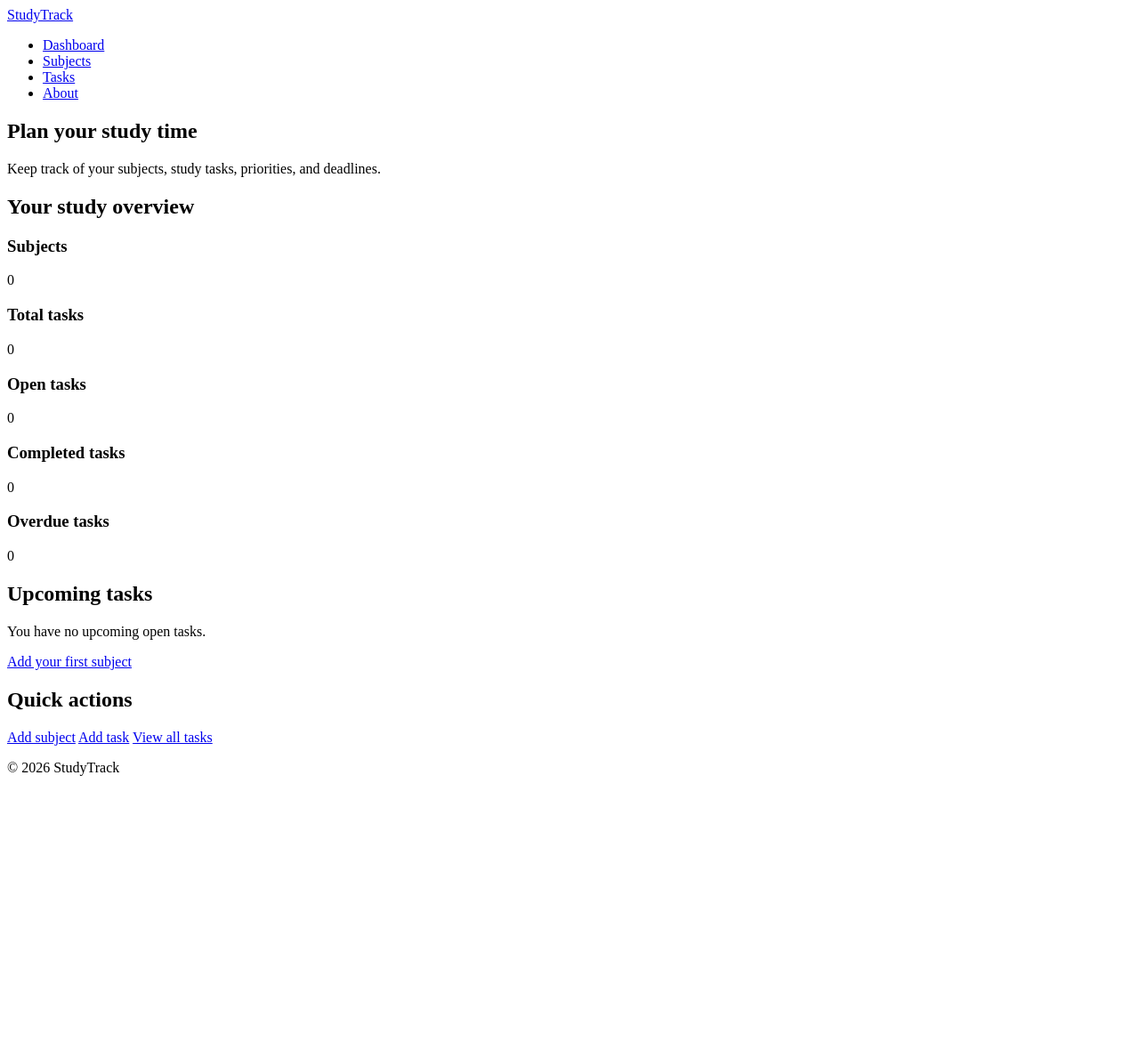
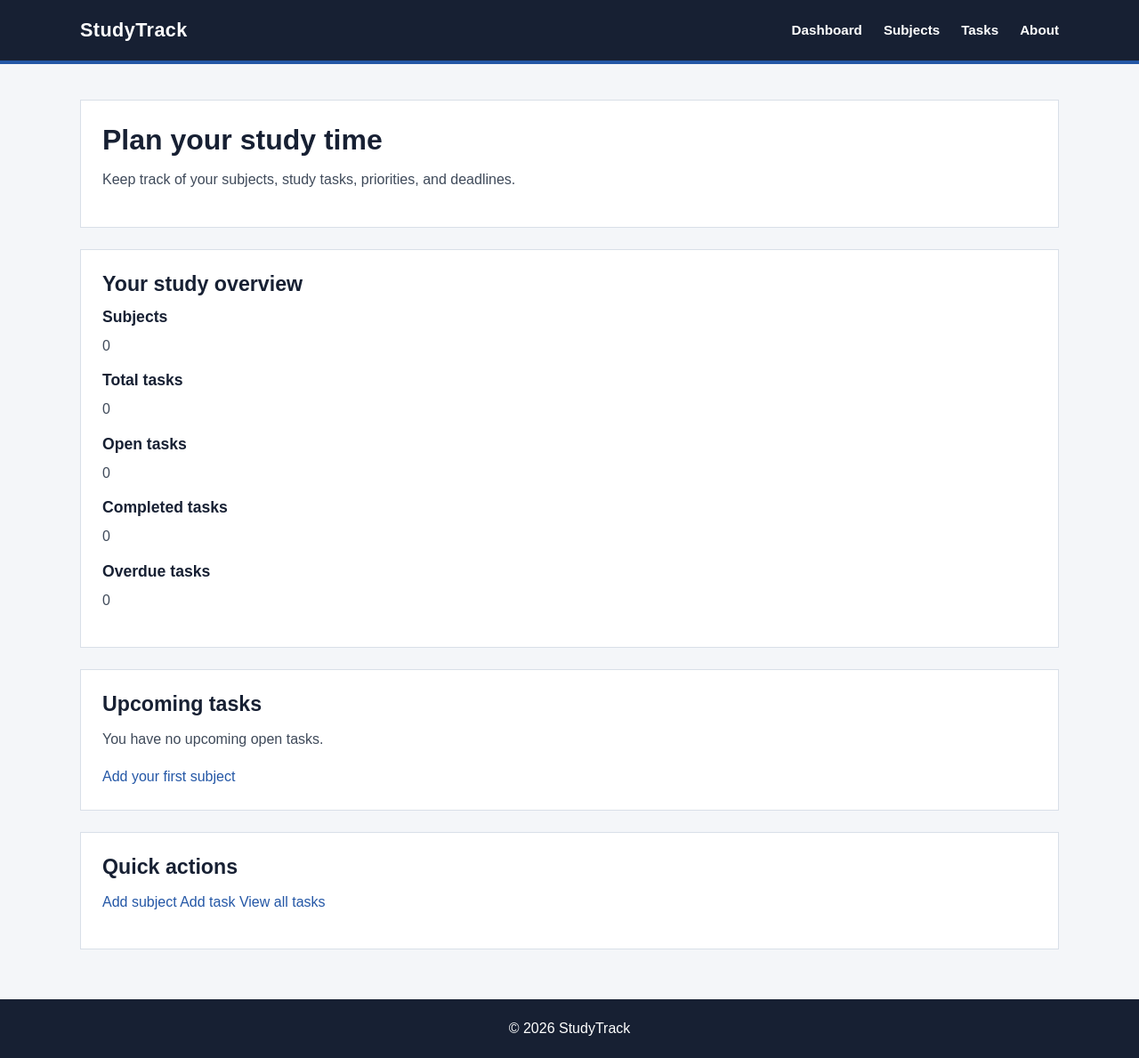
Before and after one commit to jalynch67/Database-Project---StudyTrack, a Flask app: page / in a window 1280 px wide. Shown: the whole page at 89% size. Before the commit the page ends 872 px from the top, so only its background shows below. Run offline with Flask 3, Linux system fonts and the light colour scheme.

Commit message:
Add initial CSS styles and update HTML structure for improved layout

```diff
--- /dev/null
+++ b/static/css/style.css
@@ -0,0 +1,222 @@
+:root {
+    --colour-primary: #2457a6;
+    --colour-primary-dark: #183f7a;
+    --colour-heading: #172033;
+    --colour-text: #3f4a5a;
+    --colour-muted: #687386;
+    --colour-background: #f4f6f9;
+    --colour-surface: #ffffff;
+    --colour-border: #d9dfe8;
+    --colour-success: #217a4a;
+    --colour-success-background: #e8f6ee;
+    --colour-error: #a92d2d;
+    --colour-error-background: #fbeaea;
+    --content-width: 1100px;
+}
+
+* {
+    box-sizing: border-box;
+}
+
+html {
+    min-height: 100%;
+}
+
+body {
+    min-height: 100vh;
+    margin: 0;
+    display: flex;
+    flex-direction: column;
+    background: var(--colour-background);
+    color: var(--colour-text);
+    font-family: Arial, Helvetica, sans-serif;
+    font-size: 16px;
+    line-height: 1.6;
+}
+
+a {
+    color: var(--colour-primary);
+    text-decoration: none;
+}
+
+a:hover {
+    text-decoration: underline;
+}
+
+a:focus-visible,
+button:focus-visible,
+input:focus-visible,
+textarea:focus-visible,
+select:focus-visible {
+    outline: 3px solid rgba(36, 87, 166, 0.25);
+    outline-offset: 2px;
+}
+
+h1,
+h2,
+h3 {
+    margin-top: 0;
+    color: var(--colour-heading);
+    line-height: 1.25;
+}
+
+h1 {
+    margin-bottom: 12px;
+    font-size: 2rem;
+}
+
+h2 {
+    margin-bottom: 12px;
+    font-size: 1.45rem;
+}
+
+h3 {
+    margin-bottom: 8px;
+    font-size: 1.1rem;
+}
+
+p {
+    margin-top: 0;
+}
+
+.site-header {
+    background: var(--colour-heading);
+    border-bottom: 4px solid var(--colour-primary);
+}
+
+.site-nav {
+    width: min(100% - 32px, var(--content-width));
+    min-height: 68px;
+    margin: 0 auto;
+    display: flex;
+    align-items: center;
+    justify-content: space-between;
+    gap: 24px;
+}
+
+.site-logo {
+    color: #ffffff;
+    font-size: 1.35rem;
+    font-weight: 700;
+    letter-spacing: 0.02em;
+}
+
+.site-logo:hover {
+    text-decoration: none;
+}
+
+.nav-links {
+    margin: 0;
+    padding: 0;
+    display: flex;
+    align-items: center;
+    gap: 24px;
+    list-style: none;
+}
+
+.nav-links a {
+    color: #ffffff;
+    font-size: 0.95rem;
+    font-weight: 600;
+}
+
+.page-container {
+    width: min(100% - 32px, var(--content-width));
+    margin: 0 auto;
+    padding: 40px 0 56px;
+    flex: 1;
+}
+
+.page-container > section {
+    margin-bottom: 24px;
+    padding: 24px;
+    background: var(--colour-surface);
+    border: 1px solid var(--colour-border);
+}
+
+.page-container > section:last-child {
+    margin-bottom: 0;
+}
+
+.messages {
+    padding: 0 !important;
+    background: transparent !important;
+    border: 0 !important;
+}
+
+.message {
+    margin-bottom: 12px;
+    padding: 12px 16px;
+    border: 1px solid;
+    font-weight: 600;
+}
+
+.message-success {
+    background: var(--colour-success-background);
+    border-color: #a9d8bc;
+    color: var(--colour-success);
+}
+
+.message-error {
+    background: var(--colour-error-background);
+    border-color: #e3b1b1;
+    color: var(--colour-error);
+}
+
+button,
+input,
+textarea,
+select {
+    font: inherit;
+}
+
+button {
+    padding: 10px 16px;
+    border: 1px solid var(--colour-primary);
+    background: var(--colour-primary);
+    color: #ffffff;
+    cursor: pointer;
+    font-weight: 700;
+}
+
+button:hover {
+    background: var(--colour-primary-dark);
+}
+
+.site-footer {
+    padding: 20px 16px;
+    background: var(--colour-heading);
+    color: #ffffff;
+    text-align: center;
+}
+
+.site-footer p {
+    margin: 0;
+}
+
+@media (max-width: 700px) {
+    .site-nav {
+        padding: 16px 0;
+        align-items: flex-start;
+        flex-direction: column;
+        gap: 12px;
+    }
+
+    .nav-links {
+        width: 100%;
+        flex-wrap: wrap;
+        gap: 10px 18px;
+    }
+
+    .page-container {
+        padding-top: 24px;
+    }
+
+    .page-container > section {
+        padding: 18px;
+    }
+
+    h1 {
+        font-size: 1.7rem;
+    }
+}
--- a/templates/base.html
+++ b/templates/base.html
@@ -6,14 +6,18 @@
     <meta name="viewport" content="width=device-width, initial-scale=1.0">
 
     <title>{% block title %}StudyTrack{% endblock %}</title>
+
+    <link rel="stylesheet" href="{{ url_for('static', filename='css/style.css') }}">
 </head>
 
 <body>
-    <header>
-        <nav>
-            <a href="{{ url_for('index') }}">StudyTrack</a>
+    <header class="site-header">
+        <nav class="site-nav" aria-label="Main navigation">
+            <a class="site-logo" href="{{ url_for('index') }}">
+                StudyTrack
+            </a>
 
-            <ul>
+            <ul class="nav-links">
                 <li>
                     <a href="{{ url_for('index') }}">Dashboard</a>
                 </li>
@@ -30,10 +34,10 @@
         </nav>
     </header>
 
-    <main>
+    <main class="page-container">
         {% with messages = get_flashed_messages(with_categories=true) %}
         {% if messages %}
-        <section>
+        <section class="messages" aria-label="Notifications">
             {% for category, message in messages %}
             <p class="message message-{{ category }}">
                 {{ message }}
@@ -47,7 +51,7 @@
         {% endblock %}
     </main>
 
-    <footer>
+    <footer class="site-footer">
         <p>&copy; 2026 StudyTrack</p>
     </footer>
 </body>
```
